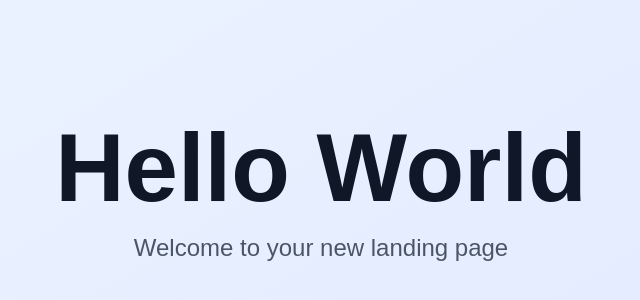
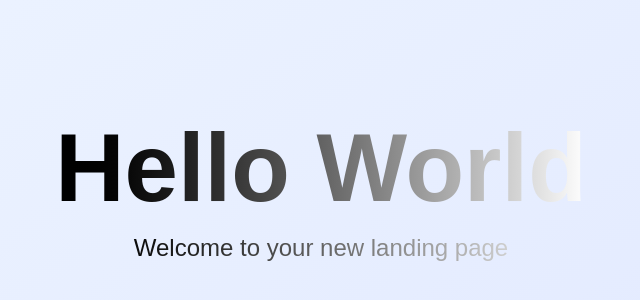
Before and after one commit to ns-test-org/ai-conflicts-resolve-testing-02, a Next.js app in the folder packages/ai-conflicts-resolve-testing-02/: page / in a window 1280 px wide. Shown: the part 208-508 px from the top of the page, without its empty margins (319-959 px from the left). Built offline with nearby package versions, Linux system fonts and the light colour scheme.

Commit message:
AI chat session: Updated code and files

```diff
--- a/packages/ai-conflicts-resolve-testing-02/src/app/page.tsx
+++ b/packages/ai-conflicts-resolve-testing-02/src/app/page.tsx
@@ -2,10 +2,10 @@ export default function Landing() {
   return (
     <div className="min-h-screen w-full flex items-center justify-center bg-gradient-to-br from-blue-50 to-indigo-100">
       <div className="text-center px-6">
-        <h1 className="text-6xl md:text-8xl font-bold text-gray-900 mb-4">
+        <h1 className="text-6xl md:text-8xl font-bold mb-4 bg-gradient-to-r from-black to-white bg-clip-text text-transparent">
           Hello World
         </h1>
-        <p className="text-xl md:text-2xl text-gray-600">
+        <p className="text-xl md:text-2xl bg-gradient-to-r from-black to-white bg-clip-text text-transparent">
           Welcome to your new landing page
         </p>
       </div>
```
